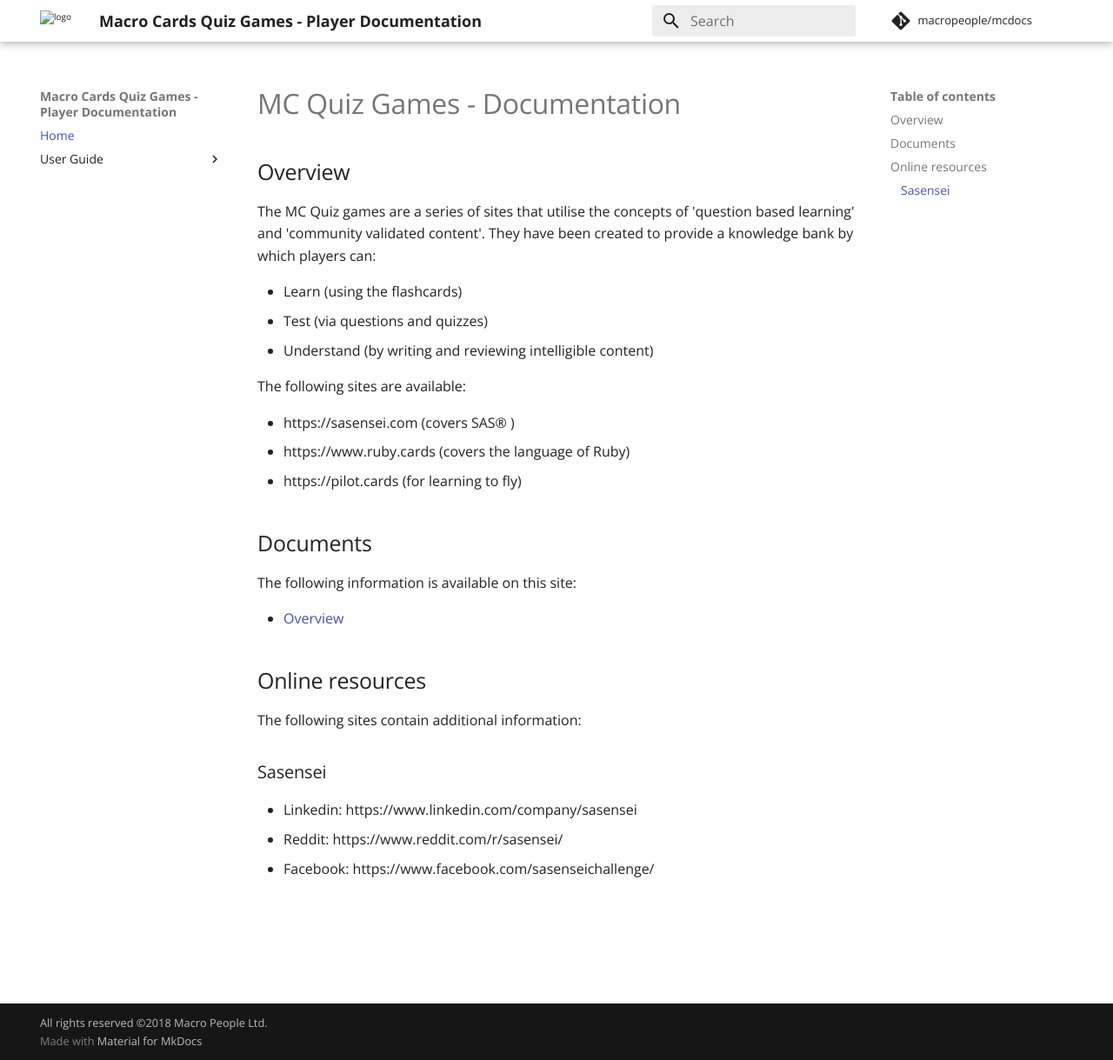
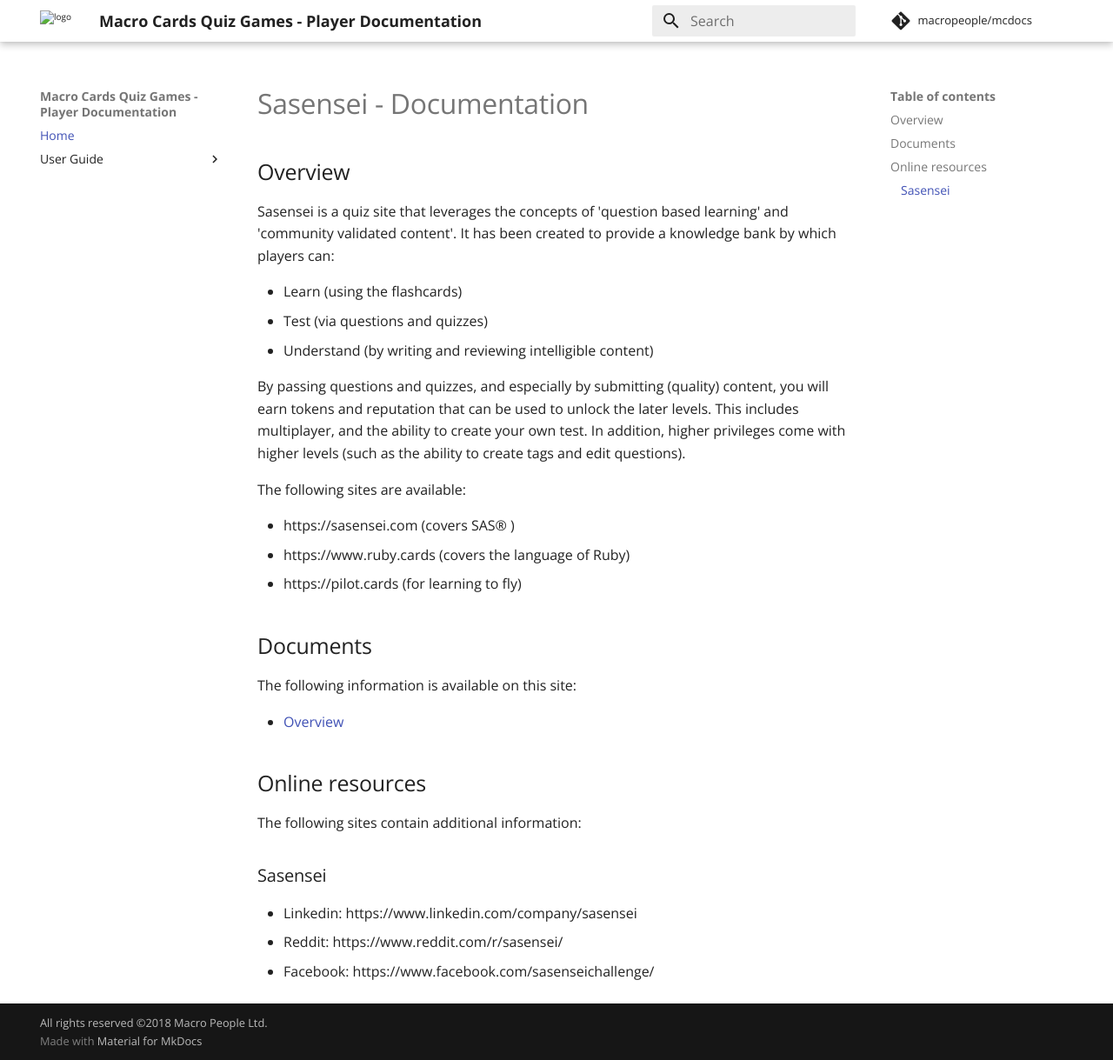
Before and after one commit to macropeople/mcdocs, an MkDocs documentation site: the page built from docs/index.md, in a window 1280 px wide and 1219 px high. Shown: the whole window at 87% size. Built offline with MkDocs 1.6.1 and Material for MkDocs 9.7.7, drawn with Linux system fonts in a browser that asks for light colours; comment, search, counter and statistics services are not loaded; old or Windows-style settings are respelled for this version of MkDocs.

Commit message:
documentation update

```diff
--- a/docs/index.md
+++ b/docs/index.md
@@ -1,13 +1,16 @@
-# MC Quiz Games - Documentation
+# Sasensei - Documentation
 
 ## Overview
 
-The MC Quiz games are a series of sites that utilise the concepts of 'question based learning' and 'community validated content'.
-They have been created to provide a knowledge bank by which players can:
+Sasensei is a quiz site that leverages the concepts of 'question based learning' and 'community validated content'.
+It has been created to provide a knowledge bank by which players can:
 
 * Learn (using the flashcards)
 * Test (via questions and quizzes)
 * Understand (by writing and reviewing intelligible content)
+
+By passing questions and quizzes, and especially by submitting (quality) content, you will earn tokens and reputation that can be used to unlock the later levels.  This includes multiplayer, and the ability to create your own test.  In addition, higher privileges come with higher levels (such as the ability to create tags and edit questions).
+
 
 The following sites are available:
 
```
Also changed, not shown: docs/mc-overview.md (+2 -2 lines).
